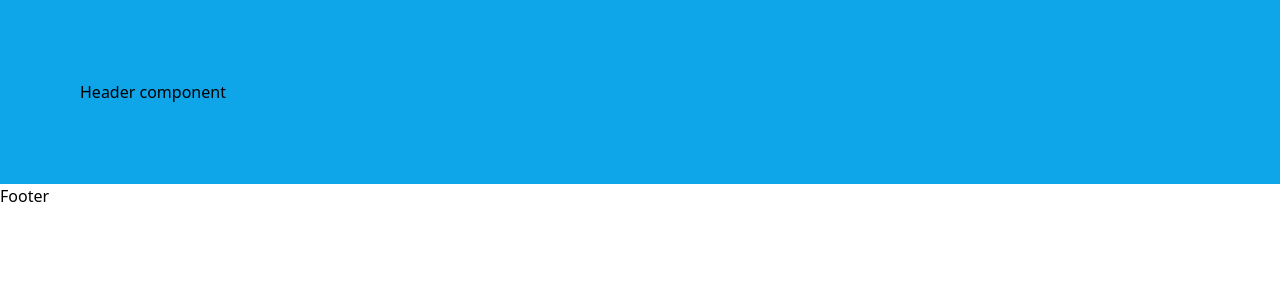
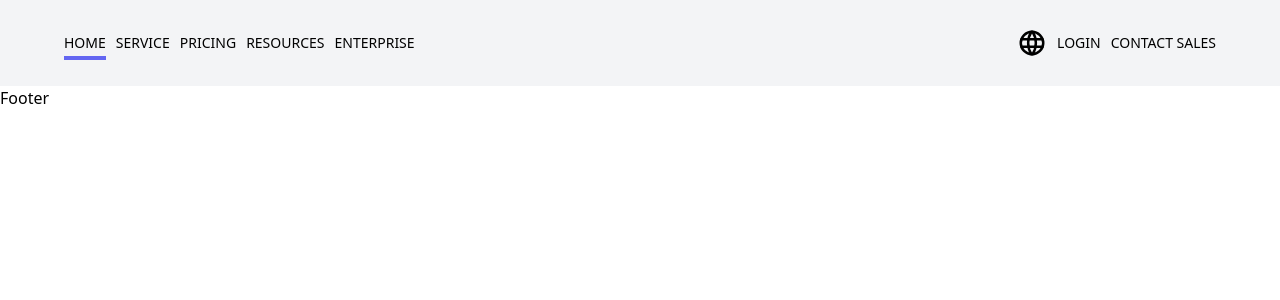
Before and after one commit to Mohimenol-Islam-Munna/GCC, a Next.js app: page / in a window 1280 px wide. Shown: the top 300 px of the page. Built offline with nearby package versions, Linux system fonts and the light colour scheme.

Commit message:
header completed

```diff
--- a/components/Shared/Header.js
+++ b/components/Shared/Header.js
@@ -1,9 +1,155 @@
-import React from 'react'
+import React, { useState } from "react";
+import Link from "next/link";
+import { useRouter } from "next/router";
+
+// icons
+import { TbWorld } from "react-icons/tb";
+import { GiHamburgerMenu } from "react-icons/gi";
+import { CgClose } from "react-icons/cg";
 
 const Header = () => {
+  const router = useRouter();
+  const [toggleMenu, setToggleMenu] = useState(false);
+
+  // toggle menu handler
+  const toggleMenuHandler = () => {
+    console.log("toggle menu handler");
+    setToggleMenu(!toggleMenu);
+  };
+
   return (
-    <div className='bg-sky-500 p-20'>Header component</div>
-  )
-}
+    <div className="bg-gray-100">
+      <div
+        className={`sm:w-[90%] mx-auto relative ${
+          !toggleMenu ? "pt-7 pb-7" : "pt-5"
+        } sm:py-5`}
+      >
+        {/* responsive menu button  */}
+        <button
+          type="button"
+          className={`mr-2 p-1 absolute right-0 top-3 text-2xl sm:hidden ${
+            toggleMenu ? "hover:text-red-500" : "hover:text-indigo-500"
+          }`}
+          onClick={toggleMenuHandler}
+        >
+          {toggleMenu ? <CgClose /> : <GiHamburgerMenu />}
+        </button>
 
-export default Header
+        {/* leftside  */}
+        <ul
+          className={`${toggleMenu ? "flex" : "hidden"} sm:flex
+           flex-col sm:flex-row mt-9 sm:mt-0 transition-all duration-1000 text-center sm:items-center text-sm md:text-md`}
+        >
+          <li className="sm:mr-2.5 py-2 uppercase border-b sm:border-b-0  hover:bg-gray-200 font-medium">
+            <Link href="/" passHref>
+              <a
+                className={`${
+                  router.pathname === "/"
+                    ? "border-b-4 pb-1 border-indigo-500"
+                    : ""
+                }`}
+              >
+                Home
+              </a>
+            </Link>
+          </li>
+          <li className="sm:mr-2.5 py-2 uppercase  border-b sm:border-b-0 hover:bg-gray-200 font-medium">
+            <Link href="/service">
+              <a
+                className={`${
+                  router.pathname === "/service"
+                    ? "border-b-4 pb-1 border-indigo-500"
+                    : ""
+                }`}
+              >
+                Service
+              </a>
+            </Link>
+          </li>
+          <li className="sm:mr-2.5 py-2 uppercase  border-b sm:border-b-0 hover:bg-gray-200 font-medium">
+            <Link href="/pricing">
+              <a
+                className={`${
+                  router.pathname === "/pricing"
+                    ? "border-b-4 pb-1 border-indigo-500"
+                    : ""
+                }`}
+              >
+                Pricing
+              </a>
+            </Link>
+          </li>
+          <li className="sm:mr-2.5 py-2 uppercase  border-b sm:border-b-0 hover:bg-gray-200 font-medium">
+            <Link href="/resources">
+              <a
+                className={`${
+                  router.pathname === "/resources"
+                    ? "border-b-4 pb-1 border-indigo-500"
+                    : ""
+                }`}
+              >
+                Resources
+              </a>
+            </Link>
+          </li>
+          <li className="sm:mr-2.5 py-2 uppercase  border-b sm:border-b-0 hover:bg-gray-200 font-medium">
+            <Link href="/enterprise">
+              <a
+                className={`${
+                  router.pathname === "/enterprise"
+                    ? "border-b-4 pb-1 border-indigo-500"
+                    : ""
+                }`}
+              >
+                Enterprise
+              </a>
+            </Link>
+          </li>
+
+          {/* right side  */}
+          <li className="sm:ml-auto sm:mr-2.5 flex justify-center items-center py-2 border-b sm:border-b-0 hover:bg-gray-200 font-medium">
+            <Link href="/lanuage">
+              <a
+                className={`${
+                  router.pathname === "/lanuage"
+                    ? "border-b-4 pb-1 border-indigo-500"
+                    : ""
+                }`}
+              >
+                <TbWorld className="text-3xl" />
+              </a>
+            </Link>
+          </li>
+          <li className="sm:mr-2.5 py-2 uppercase border-b sm:border-b-0 hover:bg-gray-200 font-medium">
+            <Link href="/login">
+              <a
+                className={`${
+                  router.pathname === "/login"
+                    ? "border-b-4 pb-1 border-indigo-500"
+                    : ""
+                }`}
+              >
+                Login
+              </a>
+            </Link>
+          </li>
+          <li className="py-2 uppercase hover:bg-gray-200 font-medium">
+            <Link href="/contact-sales">
+              <a
+                className={`${
+                  router.pathname === "/contact-sales"
+                    ? "border-b-4 pb-1 border-indigo-500"
+                    : ""
+                }`}
+              >
+                Contact Sales
+              </a>
+            </Link>
+          </li>
+        </ul>
+      </div>
+    </div>
+  );
+};
+
+export default Header;
--- a/next.config.js
+++ b/next.config.js
@@ -1,7 +1,7 @@
 /** @type {import('next').NextConfig} */
 const nextConfig = {
   reactStrictMode: true,
-  swcMinify: true,
+  swcMinify: false,
 }
 
 module.exports = nextConfig
--- a/package.json
+++ b/package.json
@@ -9,9 +9,10 @@
     "lint": "next lint"
   },
   "dependencies": {
-    "next": "12.2.5",
+    "next": "^12.2.6-canary.1",
     "react": "18.2.0",
-    "react-dom": "18.2.0"
+    "react-dom": "18.2.0",
+    "react-icons": "^4.4.0"
   },
   "devDependencies": {
     "autoprefixer": "^10.4.8",
--- a/pages/index.js
+++ b/pages/index.js
@@ -6,7 +6,7 @@ export default function Home() {
   return (
     <div className={styles.container}>
       <Head>
-        <title>Create Next App</title>
+        <title>GCC Limited</title>
         <meta name="description" content="Generated by create next app" />
         <link rel="icon" href="/favicon.ico" />
       </Head>
```
Also changed, not shown: .babelrc (added), 1 other file (tests, documents, lock files or other folders).
